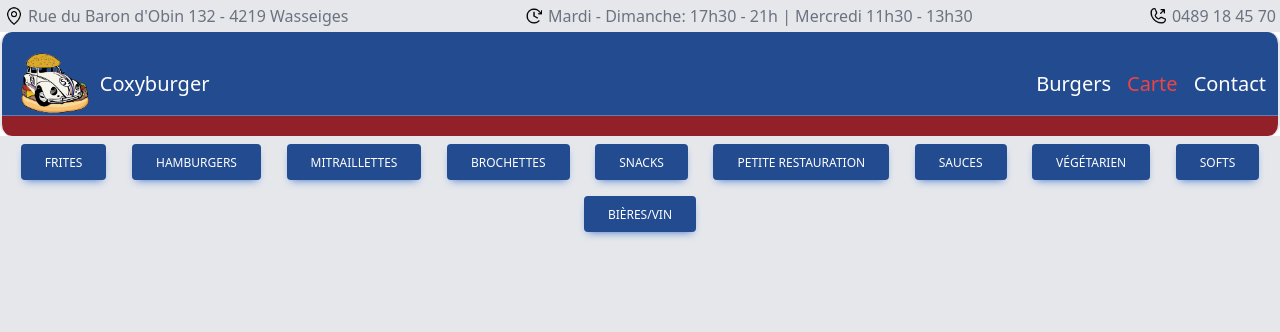
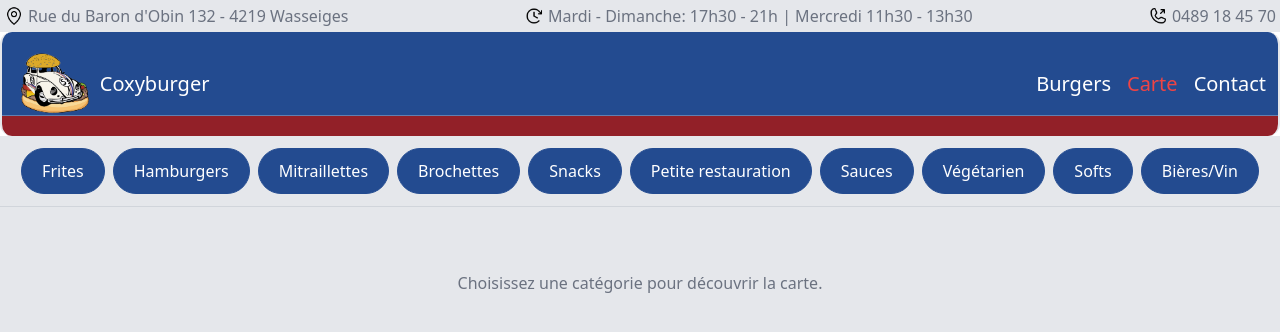
Before and after one commit to KaZzy12/coxyburger-vite, a Vue app: page /carte in a window 1280 px wide. Shown: the top 332 px of the page. Built offline with nearby package versions, Linux system fonts and the light colour scheme.

Commit message:
Rework button look

```diff
--- a/src/components/Carte.vue
+++ b/src/components/Carte.vue
@@ -1,92 +1,68 @@
-<template>
-    <section id="carte" class="bg-gray-200 min-h-screen min-w-fit">
-        <div class="px-4 py-2">
-            <ul class="text-xl flex flex-wrap justify-around gap-4">
-                <li>
-                    <router-link
-                    class="inline-block rounded bg-[#234b90] px-6 pb-2 pt-2.5 text-xs font-medium uppercase leading-normal text-white shadow-[0_4px_9px_-4px_#3b71ca] transition duration-150 ease-in-out hover:shadow-[0_8px_9px_-4px_rgba(59,113,202,0.3),0_4px_18px_0_rgba(59,113,202,0.2)]"
-                    :to="{name: 'BrowseFrites'}">
-                        Frites
-                    </router-link>
-                </li>
-                <li>
-                    <router-link
-                    class="inline-block rounded bg-[#234b90] px-6 pb-2 pt-2.5 text-xs font-medium uppercase leading-normal text-white shadow-[0_4px_9px_-4px_#3b71ca] transition duration-150 ease-in-out hover:shadow-[0_8px_9px_-4px_rgba(59,113,202,0.3),0_4px_18px_0_rgba(59,113,202,0.2)]"
-                    :to="{name: 'BrowseHamburgers'}">
-                        Hamburgers
-                    </router-link>
-                </li>
-                <li>
-                    <router-link
-                    class="inline-block rounded bg-[#234b90] px-6 pb-2 pt-2.5 text-xs font-medium uppercase leading-normal text-white shadow-[0_4px_9px_-4px_#3b71ca] transition duration-150 ease-in-out hover:shadow-[0_8px_9px_-4px_rgba(59,113,202,0.3),0_4px_18px_0_rgba(59,113,202,0.2)]"
-                    :to="{name: 'Browsemitraillettes'}">
-                        Mitraillettes
-                    </router-link>
-                </li>
-                <li>
-                    <router-link
-                    class="inline-block rounded bg-[#234b90] px-6 pb-2 pt-2.5 text-xs font-medium uppercase leading-normal text-white shadow-[0_4px_9px_-4px_#3b71ca] transition duration-150 ease-in-out hover:shadow-[0_8px_9px_-4px_rgba(59,113,202,0.3),0_4px_18px_0_rgba(59,113,202,0.2)]"
-                    :to="{name: 'BrowseBrochettes'}">
-                        Brochettes
-                    </router-link>
-                </li>
-                <li>
-                    <router-link
-                    class="inline-block rounded bg-[#234b90] px-6 pb-2 pt-2.5 text-xs font-medium uppercase leading-normal text-white shadow-[0_4px_9px_-4px_#3b71ca] transition duration-150 ease-in-out hover:shadow-[0_8px_9px_-4px_rgba(59,113,202,0.3),0_4px_18px_0_rgba(59,113,202,0.2)]"
-                    :to="{name: 'BrowseSnacks'}">
-                        Snacks
-                    </router-link>
-                </li>
-                <li>
-                    <router-link
-                    class="inline-block rounded bg-[#234b90] px-6 pb-2 pt-2.5 text-xs font-medium uppercase leading-normal text-white shadow-[0_4px_9px_-4px_#3b71ca] transition duration-150 ease-in-out hover:shadow-[0_8px_9px_-4px_rgba(59,113,202,0.3),0_4px_18px_0_rgba(59,113,202,0.2)]"
-                    :to="{name: 'BrowsePetiteRestauration'}">
-                        Petite restauration
-                    </router-link>
-                </li>
-                <li>
-                    <router-link
-                    class="inline-block rounded bg-[#234b90] px-6 pb-2 pt-2.5 text-xs font-medium uppercase leading-normal text-white shadow-[0_4px_9px_-4px_#3b71ca] transition duration-150 ease-in-out hover:shadow-[0_8px_9px_-4px_rgba(59,113,202,0.3),0_4px_18px_0_rgba(59,113,202,0.2)]"
-                    :to="{name: 'BrowseSauces'}">
-                        Sauces
-                    </router-link>
-                </li>
-                <li>
-                    <router-link
-                    class="inline-block rounded bg-[#234b90] px-6 pb-2 pt-2.5 text-xs font-medium uppercase leading-normal text-white shadow-[0_4px_9px_-4px_#3b71ca] transition duration-150 ease-in-out hover:shadow-[0_8px_9px_-4px_rgba(59,113,202,0.3),0_4px_18px_0_rgba(59,113,202,0.2)]"
-                    :to="{name: 'BrowseVegetarien'}">
-                        Végétarien
-                    </router-link>
-                </li>
-                <li>
-                    <router-link
-                    class="inline-block rounded bg-[#234b90] px-6 pb-2 pt-2.5 text-xs font-medium uppercase leading-normal text-white shadow-[0_4px_9px_-4px_#3b71ca] transition duration-150 ease-in-out hover:shadow-[0_8px_9px_-4px_rgba(59,113,202,0.3),0_4px_18px_0_rgba(59,113,202,0.2)]"
-                    :to="{name: 'BrowseSofts'}">
-                        Softs
-                    </router-link>
-                </li>
-                <li>
-                    <router-link
-                    class="inline-block rounded bg-[#234b90] px-6 pb-2 pt-2.5 text-xs font-medium uppercase leading-normal text-white shadow-[0_4px_9px_-4px_#3b71ca] transition duration-150 ease-in-out hover:shadow-[0_8px_9px_-4px_rgba(59,113,202,0.3),0_4px_18px_0_rgba(59,113,202,0.2)]"
-                    :to="{name: 'BrowseAlcools'}">
-                        Bières/Vin
-                    </router-link>
-                </li>
-            </ul>
-        </div>
-        <router-view v-if="$route.matched.length"></router-view>
-    </section>
-</template>
+<script setup>
+import { nextTick, ref, watch } from 'vue';
+import { useRoute } from 'vue-router';
 
-<script>
-export default {
-  name: 'BrowseMenu',
-};
+const categories = [
+  { label: 'Frites', route: 'BrowseFrites' },
+  { label: 'Hamburgers', route: 'BrowseHamburgers' },
+  { label: 'Mitraillettes', route: 'Browsemitraillettes' },
+  { label: 'Brochettes', route: 'BrowseBrochettes' },
+  { label: 'Snacks', route: 'BrowseSnacks' },
+  { label: 'Petite restauration', route: 'BrowsePetiteRestauration' },
+  { label: 'Sauces', route: 'BrowseSauces' },
+  { label: 'Végétarien', route: 'BrowseVegetarien' },
+  { label: 'Softs', route: 'BrowseSofts' },
+  { label: 'Bières/Vin', route: 'BrowseAlcools' },
+];
+
+const route = useRoute();
+const nav = ref(null);
+
+// Keep the selected category visible when the tab bar overflows (mobile).
+watch(
+  () => route.name,
+  async () => {
+    await nextTick();
+    const list = nav.value;
+    const active = list?.querySelector('[aria-current="page"]');
+    if (!active) return;
+    // Scroll the tab bar only; scrollIntoView would also scroll the page.
+    list.scrollTo({
+      left: active.offsetLeft - (list.clientWidth - active.offsetWidth) / 2,
+      behavior: 'smooth',
+    });
+  },
+  { immediate: true },
+);
 </script>
 
-<style scoped>
-.router-link-active {
-    @apply bg-[#922028];
-    @apply shadow-[0_4px_9px_-4px_#922028]
-}
-</style>
+<template>
+  <section id="carte" class="bg-gray-200 min-h-screen min-w-fit">
+    <nav
+      aria-label="Catégories de la carte"
+      class="sticky top-0 z-10 bg-gray-200/95 backdrop-blur border-b border-gray-300"
+    >
+      <ul
+        ref="nav"
+        class="relative flex w-0 min-w-full gap-2 overflow-x-auto px-4 py-3 snap-x scroll-px-4 md:flex-wrap md:justify-center md:overflow-visible"
+      >
+        <li v-for="category in categories" :key="category.route" class="snap-start shrink-0">
+          <router-link
+            :to="{ name: category.route }"
+            active-class="!bg-burgundy !border-burgundy shadow-md"
+            class="group block rounded-full border border-[#234b90] bg-[#234b90] px-5 py-2.5 text-md text-white whitespace-nowrap transition duration-150 ease-in-out"
+          >
+            <span class="inline-block transition-transform duration-150 ease-out group-hover:scale-110 motion-reduce:transform-none">
+              {{ category.label }}
+            </span>
+          </router-link>
+        </li>
+      </ul>
+    </nav>
+
+    <router-view v-if="$route.matched.length > 1"></router-view>
+    <p v-else class="px-4 py-16 text-center text-gray-500">
+      Choisissez une catégorie pour découvrir la carte.
+    </p>
+  </section>
+</template>
```
